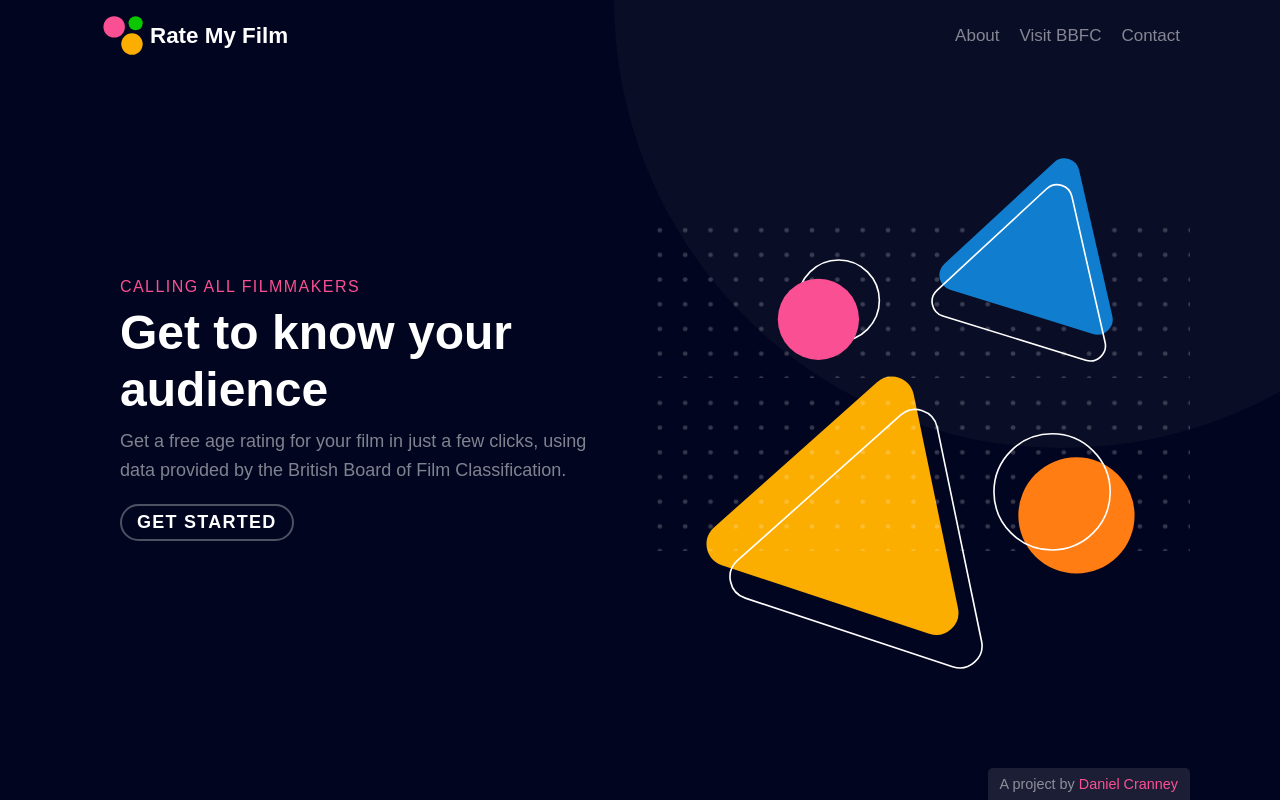
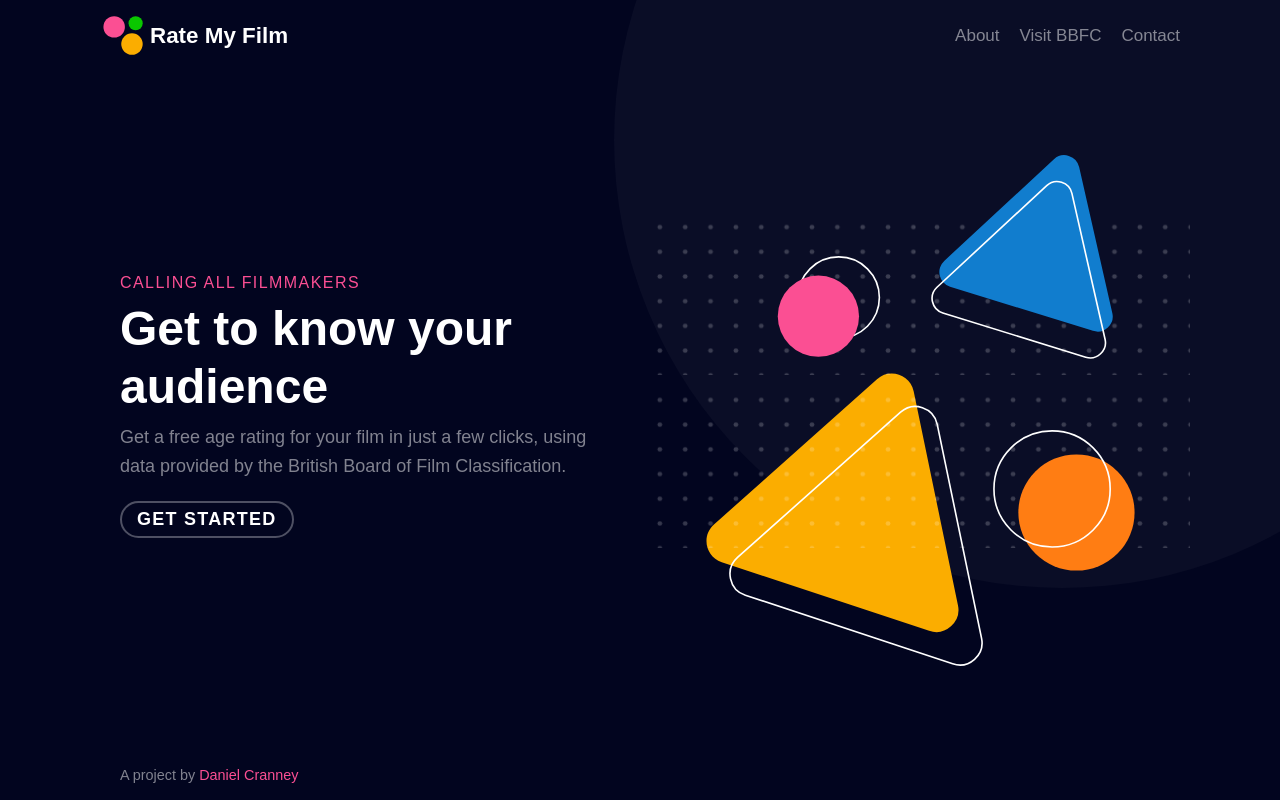
Before and after one commit to danielcranney/rate-my-film, a React (Create React App) app: page / in a window 1280 px wide. Built offline with nearby package versions, Linux system fonts and the light colour scheme; a web font is replaced by a local one.

Commit message:
Footer re-styled
Footer re-styled

```diff
--- a/src/styles.css
+++ b/src/styles.css
@@ -504,22 +504,19 @@ FOOTER
 -------------------- */
 
 footer {
-  height: 43px;
+  height: 50px;
   width:100%;
   display:flex;
   margin-top:auto;
+  align-items: center;
+  padding: 0px 30px;
 }
 
 footer p {
   font-size: 0.9rem;
   color: rgba(255, 255, 255, 0.5);
   text-align: center;
-  margin-left: auto;
-  margin-top: auto;
-  margin-bottom: 0px;
-  background-color: rgb(255 255 255 / 10%);
-  padding: 8px 12px;
-  border-radius: 5px 5px 0px 0px;
+  margin-bottom: 0px; /* Overriding browser standard */
 }
 
 /* -------------------------------------------------------------------------
@@ -724,6 +721,16 @@ TABLETS (PORTRAIT) & LARGE PHONES OVER 600px
 @media only screen and (min-width: 600px) {
 
   /*
+  SITE WRAPPER
+  */
+  #site-wrapper {
+    background-image: url(circle.svg);
+    background-repeat: no-repeat;
+    background-size: 70% 150%;
+    background-position: 160% -400px;
+    }
+
+  /*
   HEADER
   */
   header {
@@ -736,6 +743,13 @@ TABLETS (PORTRAIT) & LARGE PHONES OVER 600px
   */
   .main-wrapper {
     width: 100%;
+  }
+
+  /*
+  FOOTER
+  */
+  footer {
+    padding: 0px 30px;
   }
 
 
@@ -837,11 +851,14 @@ TABLETS (LANDSCAPE) OVER 768px
 --------------------------- */
 @media only screen and (min-width: 768px) {
 
+  /*
+  SITE WRAPPER
+  */
   #site-wrapper {
     background-image: url(circle.svg);
     background-repeat: no-repeat;
     background-size: 70% 150%;
-    background-position: 160% -600px;
+    background-position: 160% -460px;
     }
 
   /*
@@ -870,7 +887,8 @@ TABLETS (LANDSCAPE) OVER 768px
   FOOTER
   */
   footer {
-    width: 95%;
+    width: 100%;
+    padding: 0px 30px;
   }
 
   /*
@@ -988,11 +1006,19 @@ LAPTOPS/DESKTOPS OVER 992px
 ------------------------------------------ */
 @media only screen and (min-width: 992px) {
   /*
-  HEADER & FOOTER
+  HEADER
   */
-  header, footer {
+  header {
     width: 942px;
     padding: 0px 0px;
+  }
+
+  /*
+  FOOTER
+  */
+  footer {
+    width: 942px;
+    padding: 0px 30px;
   }
 
   /*
```
